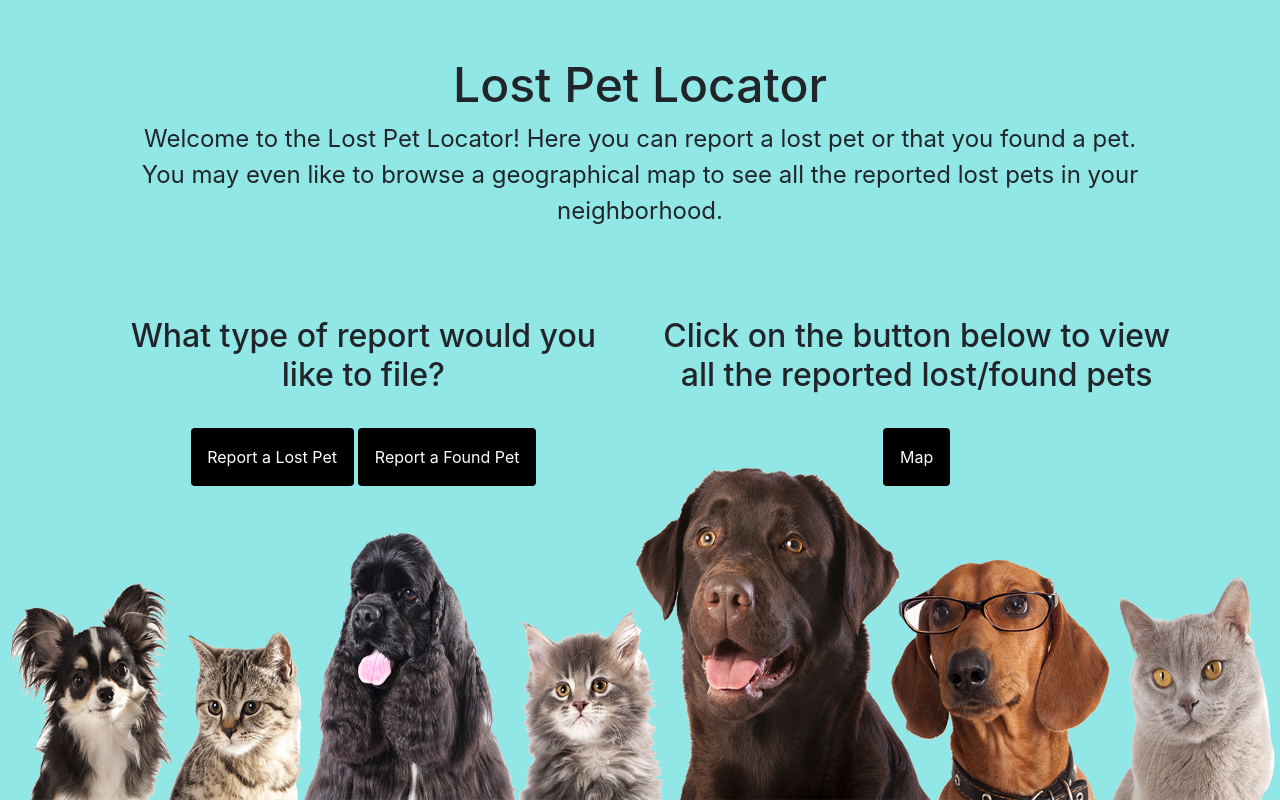
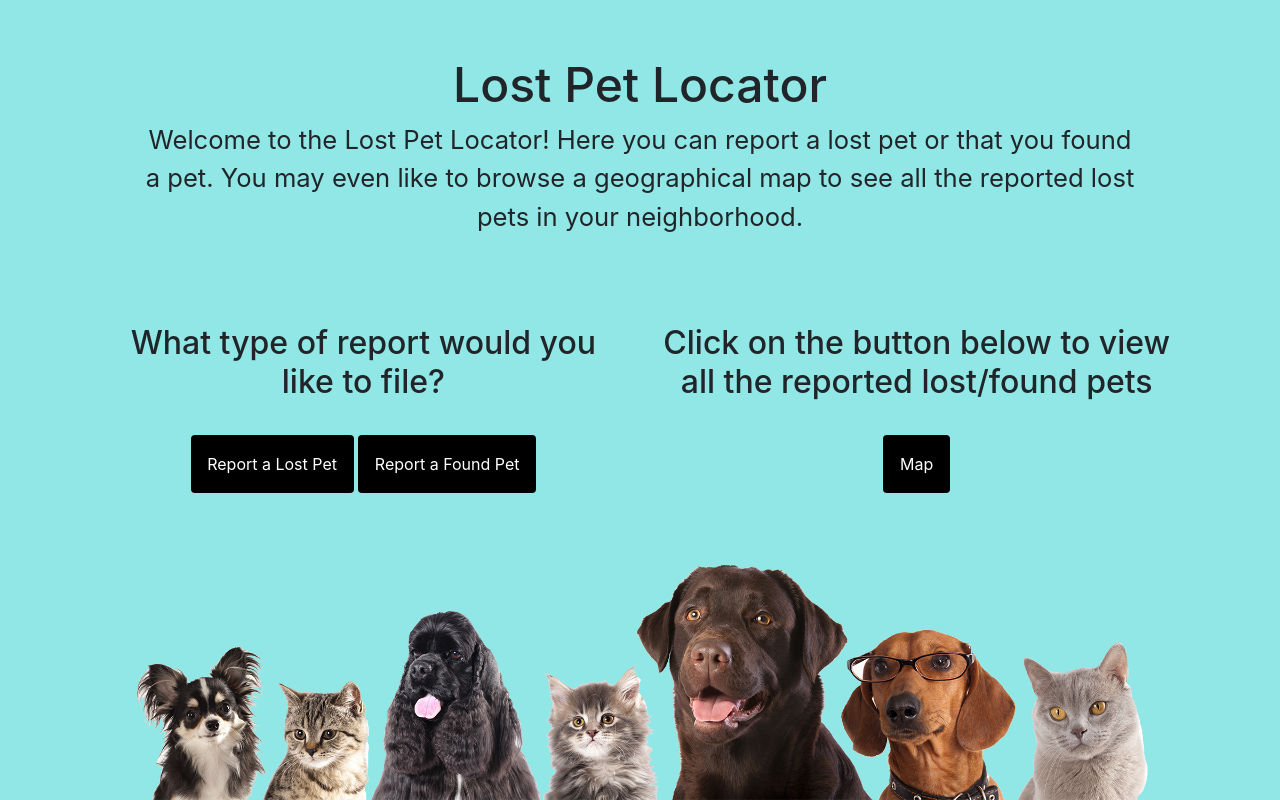
Before and after one commit to MichaelPearson-gif/lost_pet, a Flask app: page / in a window 1280 px wide. Run offline with Flask 2, Linux system fonts and the light colour scheme; some libraries are stand-ins or nearby versions.

Commit message:
Fixed image position and text size.

```diff
--- a/Frontend/Pet_Locator/static/css/style.css
+++ b/Frontend/Pet_Locator/static/css/style.css
@@ -2,16 +2,20 @@
     text-align: center;
     padding: 1.5%
 }
+.header
+p {
+    font-size: 2vw;
+}
 
 /* Styling the image so it does not interupt the rest of the page*/
-img {
+/* img {
     position: absolute;
     bottom: 0%;
     margin-top: 8%;
     width: 100%;
     height: 45%;
-    /* visibility: visible; */
-}
+    display: none;
+} */
 
 .btn {
     padding: 3%;
@@ -21,8 +25,24 @@ img {
     color: white;
 }
 
+html {
+    height: 100%;
+}
+
 body {
-   background-color: #90e7e6;
+    background-color: #90e7e6;
+    height: 100%;
+    /* background-image: url(https://lost-pet-locator.herokuapp.com/static/Images/pets-1920w.png);
+    background-repeat: no-repeat;
+    background-position: bottom center;
+    background-size: 80%; */
+}
+
+.front_page{
+    background-image: url(https://lost-pet-locator.herokuapp.com/static/Images/pets-1920w.png);
+    background-repeat: no-repeat;
+    background-position: bottom center;
+    background-size: 80%;
 }
 
 .header {
@@ -47,11 +67,8 @@ form label.required:after {
 }
 
 /* Css for when accessing on a smartphone*/
-@media (max-width: 375px) {
-    .btn {
-        margin-bottom: 2%;
+/* @media (max-width: 375px) {
+    body {
+        background-position: bottom center;
     }
-    img {
-        height: 10%;
-    }
-}
+} */
--- a/Frontend/Pet_Locator/templates/index.html
+++ b/Frontend/Pet_Locator/templates/index.html
@@ -37,9 +37,9 @@
             </div>
         </div>
     </div>
-    <div class="pet-img">
+    <!-- <div class="pet-img">
         <img src="../static/Images/pets-1920w.png">
-    </div>
+    </div> -->
     <script src="{{ url_for('static', filename='js/app.js') }}"></script>
 </body>
 
```
